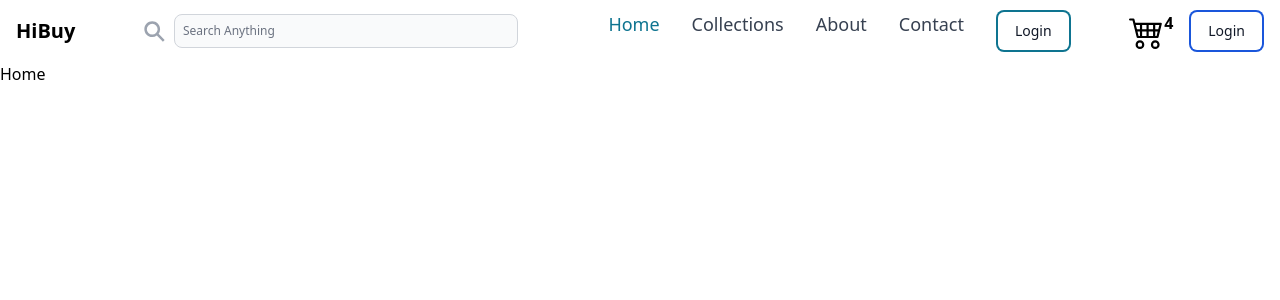
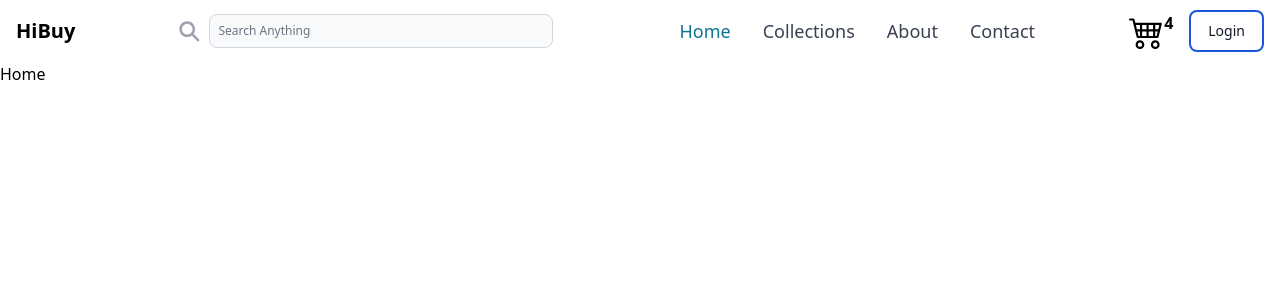
Before and after one commit to SetuLalChowhan/HiBuy, a React (Vite) app in the folder client/: page / in a window 1280 px wide. Shown: the top 300 px of the page. Built offline with nearby package versions, Linux system fonts and the light colour scheme.

Commit message:
header fixed

```diff
--- a/client/src/components/Header.jsx
+++ b/client/src/components/Header.jsx
@@ -127,11 +127,7 @@ export default function Header() {
           Contact
         </NavbarLink>
 
-        {currentUser == null ? (
-          <Button outline className="text-lg" href="/login">
-            Login
-          </Button>
-        ) : null}
+
       </NavbarCollapse>
     </Navbar>
   );
```
